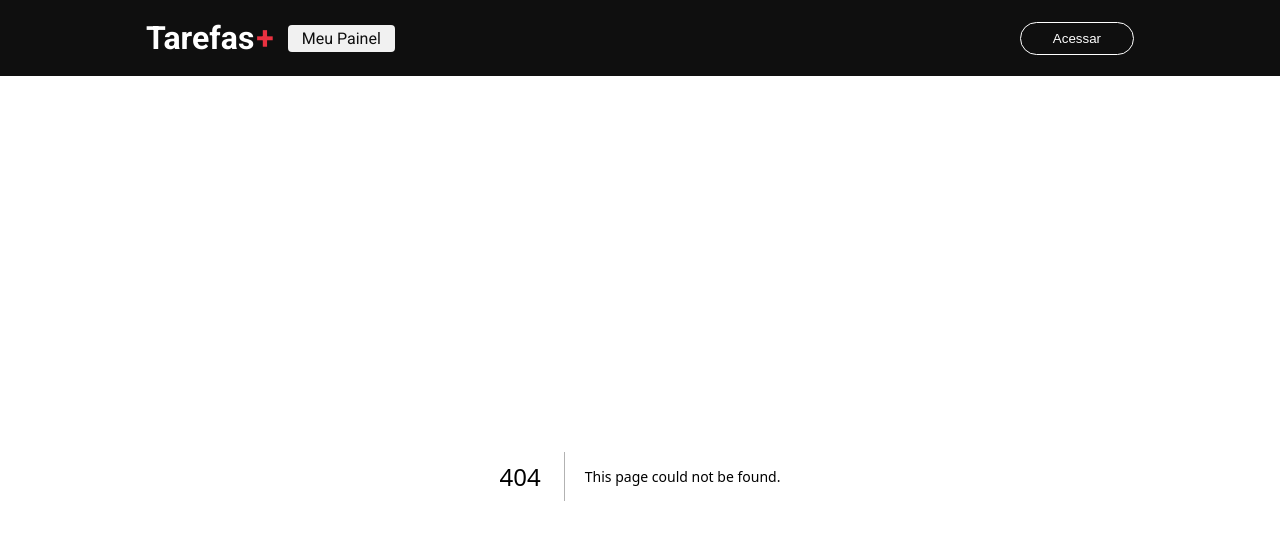
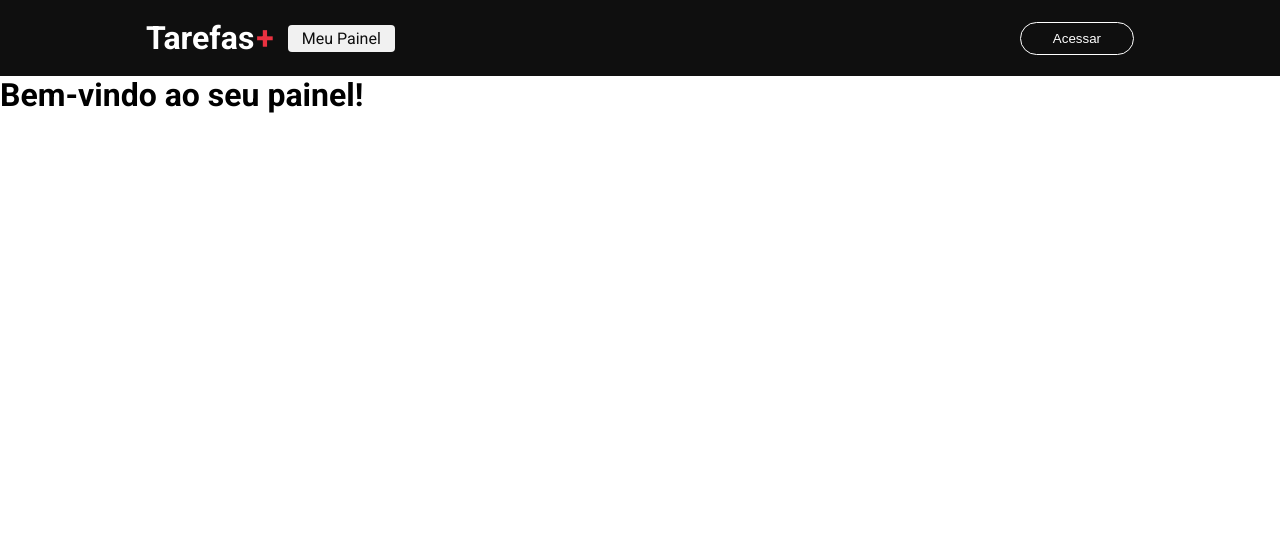
Before and after one commit to MatheusRodri/web_tarefas-plus_nx, a Next.js app: page /dashboard in a window 1280 px wide. Before the commit this address had no page. Shown: the top 540 px of the page. Built offline with nearby package versions, Linux system fonts and the light colour scheme.

Commit message:
create dashboard page

```diff
--- /dev/null
+++ b/src/pages/dashboard/index.tsx
@@ -0,0 +1,14 @@
+import Head from 'next/head'
+import styles from './styles.module.css'
+
+export default function Dashboard() {
+    return (
+        <div className={styles.container}>
+            <Head>
+                <title>Meu painel</title>
+            </Head>
+
+            <h1 className={styles.title}>Bem-vindo ao seu painel!</h1>
+        </div>
+    )
+}
```
Also changed, not shown: src/pages/dashboard/styles.module.css (added).
